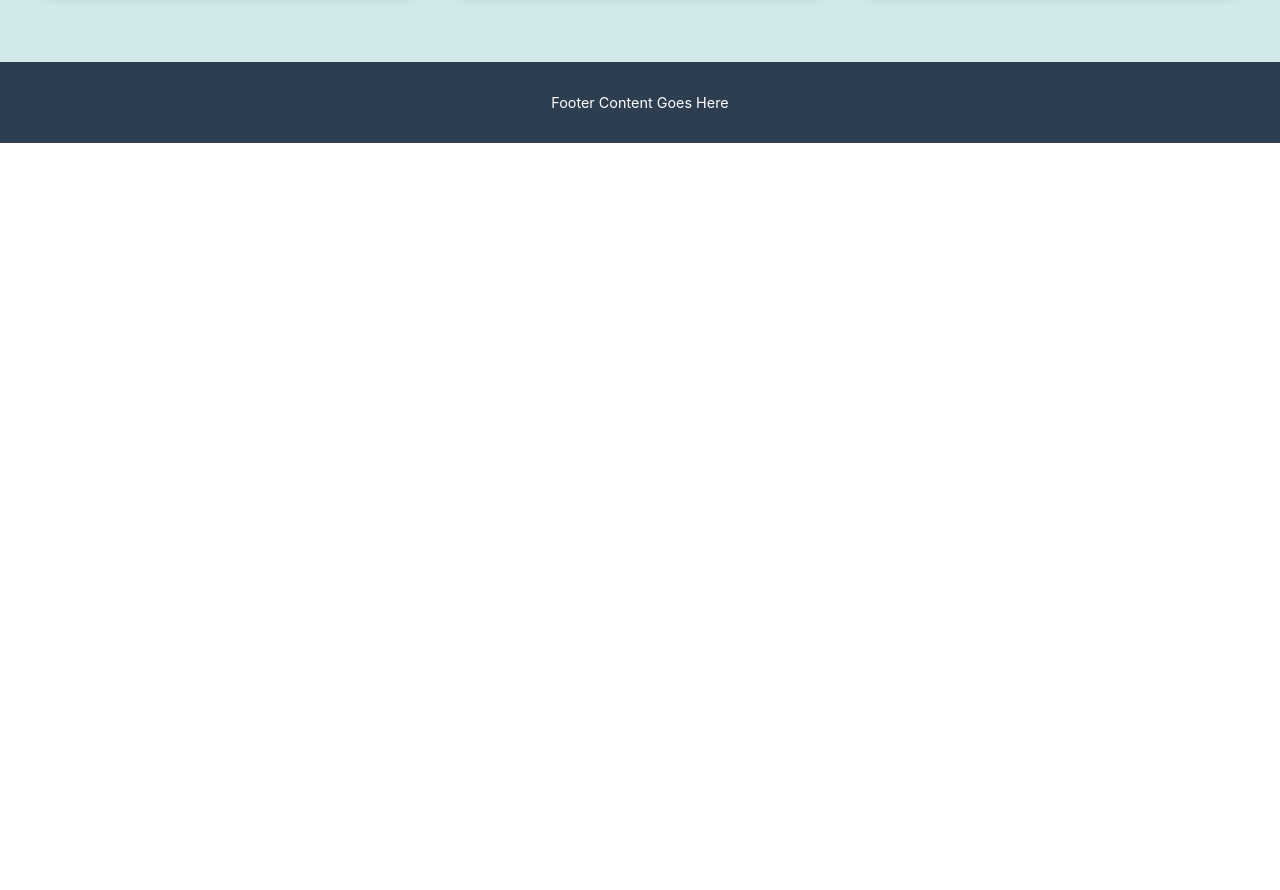
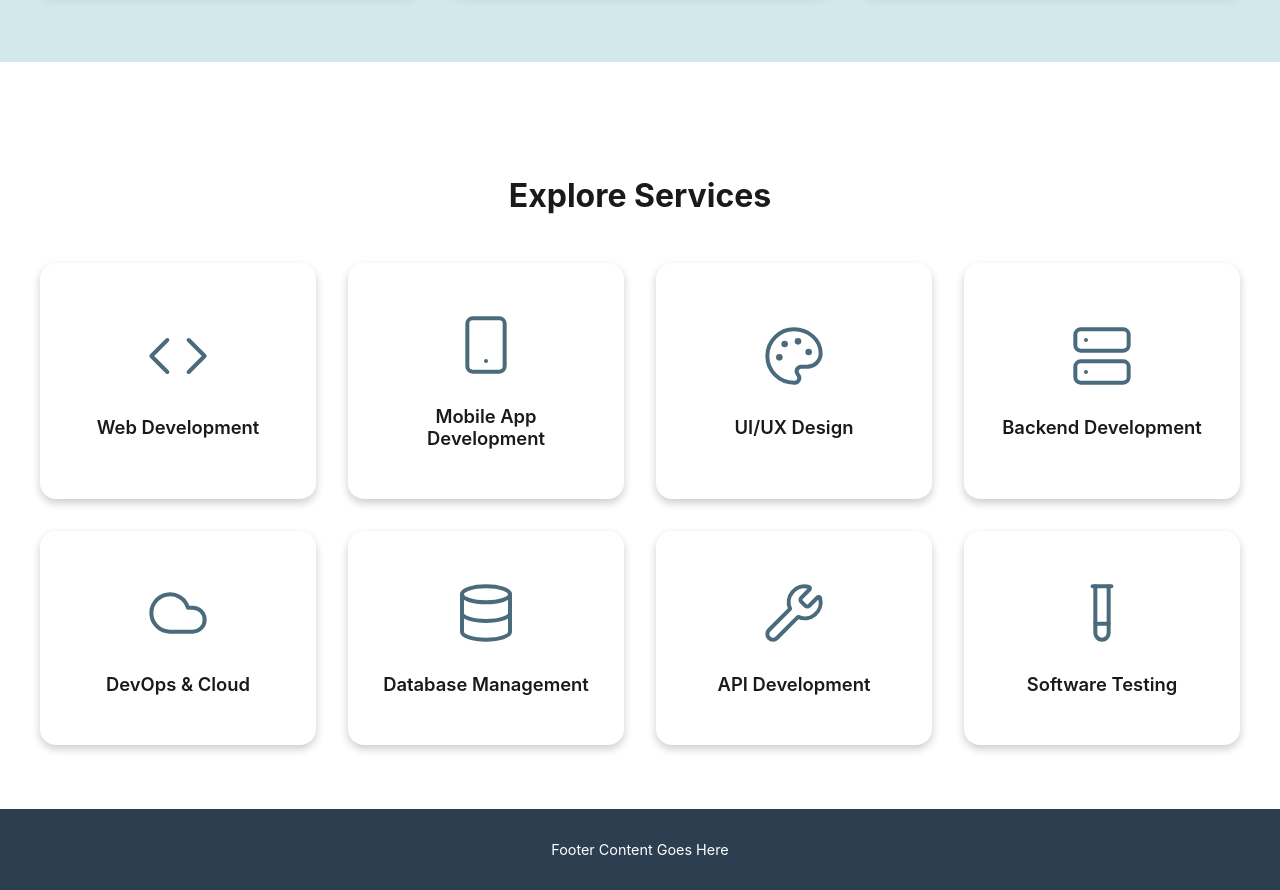
Before and after one commit to lavishsehgal4/ProLancer, a React (Vite) app in the folder client/: page / in a window 1280 px wide. Shown: the part 1250-2140 px from the top of the page. Before the commit the page ends 1393 px from the top, so only its background shows below. Built offline with nearby package versions, Linux system fonts and the light colour scheme.

Commit message:
added categories section

```diff
--- /dev/null
+++ b/client/src/components/common/CategoryCard/CategoryCard.css
@@ -0,0 +1,84 @@
+/* ========================================
+   CATEGORY CARD COMPONENT
+   ======================================== */
+
+.category-card {
+  display: flex;
+  flex-direction: column;
+  align-items: center;
+  justify-content: center;
+  background-color: #ffffff;
+  border: 2px solid transparent; /* Transparent border for smooth transition */
+  border-radius: 16px;
+  padding: 3rem 2rem;
+  text-decoration: none;
+  cursor: pointer;
+  transition: all 0.3s ease;
+  min-height: 200px;
+  box-shadow: 0px 4px 8px rgba(0, 0, 0, 0.2);
+}
+
+/* Hover Effect - Border Glow */
+.category-card:hover {
+  border-color: #6ba5a8; /* Teal glow */
+  box-shadow: 0 0 20px rgba(107, 165, 168, 0.3); /* Soft glow effect */
+  transform: translateY(-3px); /* Subtle lift */
+}
+
+/* Icon Wrapper */
+.category-card__icon-wrapper {
+  margin-bottom: 1.5rem;
+  transition: transform 0.3s ease;
+}
+
+/* Icon rotation on hover */
+.category-card:hover .category-card__icon-wrapper {
+  transform: scale(1.1); /* Slightly enlarge icon */
+}
+
+/* Icon Styling */
+.category-card__icon {
+  color: #4a6b7c; /* Dark blue */
+  transition: color 0.3s ease;
+}
+
+/* Icon color change on hover */
+.category-card:hover .category-card__icon {
+  color: #6ba5a8; /* Teal color */
+}
+
+/* Category Title */
+.category-card__title {
+  font-size: 1.15rem;
+  font-weight: 600;
+  color: #1a1a1a;
+  margin: 0;
+  text-align: center;
+  transition: color 0.3s ease;
+}
+
+/* Title color change on hover */
+.category-card:hover .category-card__title {
+  color: #6ba5a8; /* Teal color */
+}
+
+/* Responsive */
+@media (max-width: 768px) {
+  .category-card {
+    padding: 2rem 1.5rem;
+    min-height: 180px;
+  }
+
+  .category-card__icon-wrapper {
+    margin-bottom: 1rem;
+  }
+
+  .category-card__icon {
+    width: 48px;
+    height: 48px;
+  }
+
+  .category-card__title {
+    font-size: 1rem;
+  }
+}
--- /dev/null
+++ b/client/src/components/common/CategoryCard/CategoryCard.jsx
@@ -0,0 +1,31 @@
+import { Link } from "react-router-dom";
+import "./CategoryCard.css";
+
+/**
+ * CategoryCard Component
+ * Displays a single job category with icon and title
+ *
+ * Props:
+ * @param {Object} category - Category object containing:
+ *   - icon: Lucide icon component (e.g., Code, Smartphone)
+ *   - title: Category name (e.g., "Web Development")
+ *   - link: URL to navigate to (e.g., "/categories/web-development")
+ */
+
+const CategoryCard = ({ category }) => {
+  const { icon: Icon, title, link } = category;
+
+  return (
+    <Link to={link || "#"} className="category-card">
+      {/* Large Icon */}
+      <div className="category-card__icon-wrapper">
+        <Icon className="category-card__icon" size={64} strokeWidth={1.5} />
+      </div>
+
+      {/* Category Title */}
+      <h3 className="category-card__title">{title}</h3>
+    </Link>
+  );
+};
+
+export default CategoryCard;
--- a/client/src/pages/Home.css
+++ b/client/src/pages/Home.css
@@ -124,6 +124,35 @@
 }
 
 /* ========================================
+   CATEGORIES/SERVICES SECTION
+   ======================================== */
+
+.categories-section {
+  padding: 4rem 2rem;
+  background-color: #ffffff; /* White background - alternates from cyan "How It Works" */
+}
+
+.categories-section__container {
+  max-width: 1200px;
+  margin: 0 auto;
+}
+
+/* Section Heading */
+.categories-section__heading {
+  font-size: 2rem;
+  font-weight: 700;
+  color: #1a1a1a;
+  text-align: center;
+  margin-bottom: 3rem;
+}
+
+/* Categories Grid */
+.categories-section__grid {
+  display: grid;
+  grid-template-columns: repeat(4, 1fr); /* 4 columns on desktop */
+  gap: 2rem;
+}
+/* ========================================
    RESPONSIVE DESIGN
    ======================================== */
 
@@ -162,3 +191,30 @@
     gap: 1.5rem;
   }
 }
+
+/* ========================================
+   RESPONSIVE DESIGN
+   ======================================== */
+
+@media (max-width: 968px) {
+  .categories-section__grid {
+    grid-template-columns: repeat(3, 1fr); /* 3 columns on tablets */
+    gap: 1.5rem;
+  }
+}
+
+@media (max-width: 768px) {
+  .categories-section {
+    padding: 3rem 1.5rem;
+  }
+
+  .categories-section__heading {
+    font-size: 1.5rem;
+    margin-bottom: 2rem;
+  }
+
+  .categories-section__grid {
+    grid-template-columns: repeat(2, 1fr); /* 2 columns on mobile */
+    gap: 1rem;
+  }
+}
--- a/client/src/pages/Home.jsx
+++ b/client/src/pages/Home.jsx
@@ -1,4 +1,5 @@
 import { useState, useEffect } from "react";
+
 import {
   FileText,
   Users,
@@ -6,10 +7,61 @@ import {
   UserPlus,
   Briefcase,
   DollarSign,
+  Code,
+  Smartphone,
+  Palette,
+  Server,
+  Cloud,
+  Database,
+  Wrench,
+  TestTube,
 } from "lucide-react";
 import StepCard from "../components/common/StepCard/StepCard";
+import CategoryCard from "../components/common/CategoryCard/CategoryCard";
 import "./Home.css";
 
+const categories = [
+  {
+    icon: Code,
+    title: "Web Development",
+    link: "", // Keep empty for now, add later like "/categories/web-development"
+  },
+  {
+    icon: Smartphone,
+    title: "Mobile App Development",
+    link: "",
+  },
+  {
+    icon: Palette,
+    title: "UI/UX Design",
+    link: "",
+  },
+  {
+    icon: Server,
+    title: "Backend Development",
+    link: "",
+  },
+  {
+    icon: Cloud,
+    title: "DevOps & Cloud",
+    link: "",
+  },
+  {
+    icon: Database,
+    title: "Database Management",
+    link: "",
+  },
+  {
+    icon: Wrench,
+    title: "API Development",
+    link: "",
+  },
+  {
+    icon: TestTube,
+    title: "Software Testing",
+    link: "",
+  },
+];
 const Home = () => {
   // State to track which toggle is active (true = "For hiring", false = "For finding work")
   const [isHiringActive, setIsHiringActive] = useState(true);
@@ -130,6 +182,20 @@ const Home = () => {
           </div>
         </div>
       </section>
+      {/* Categories/Services Section */}
+      <section className="categories-section">
+        <div className="categories-section__container">
+          {/* Section Heading */}
+          <h2 className="categories-section__heading">Explore Services</h2>
+
+          {/* Categories Grid */}
+          <div className="categories-section__grid">
+            {categories.map((category, index) => (
+              <CategoryCard key={index} category={category} />
+            ))}
+          </div>
+        </div>
+      </section>
     </div>
   );
 };
```
